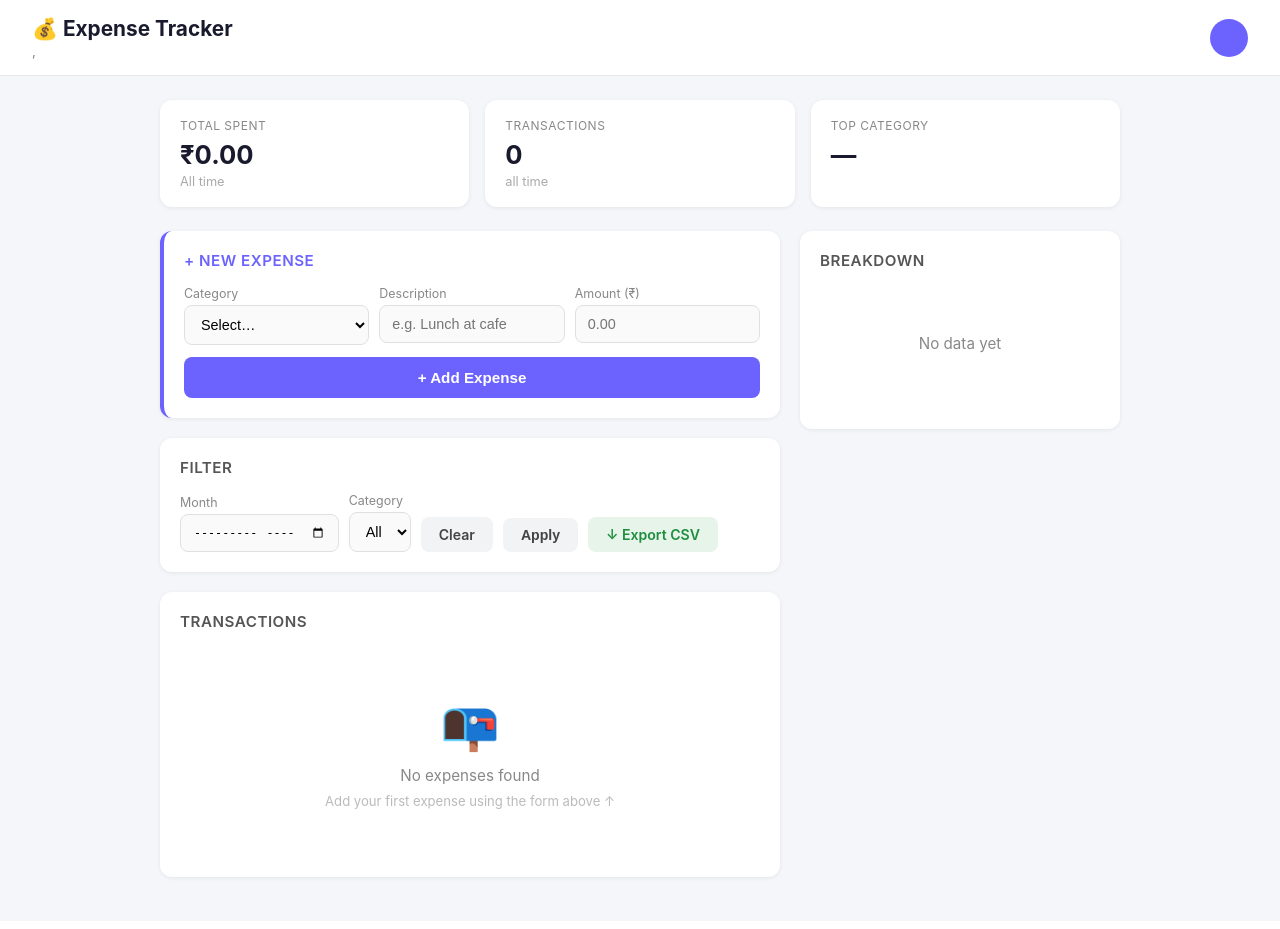
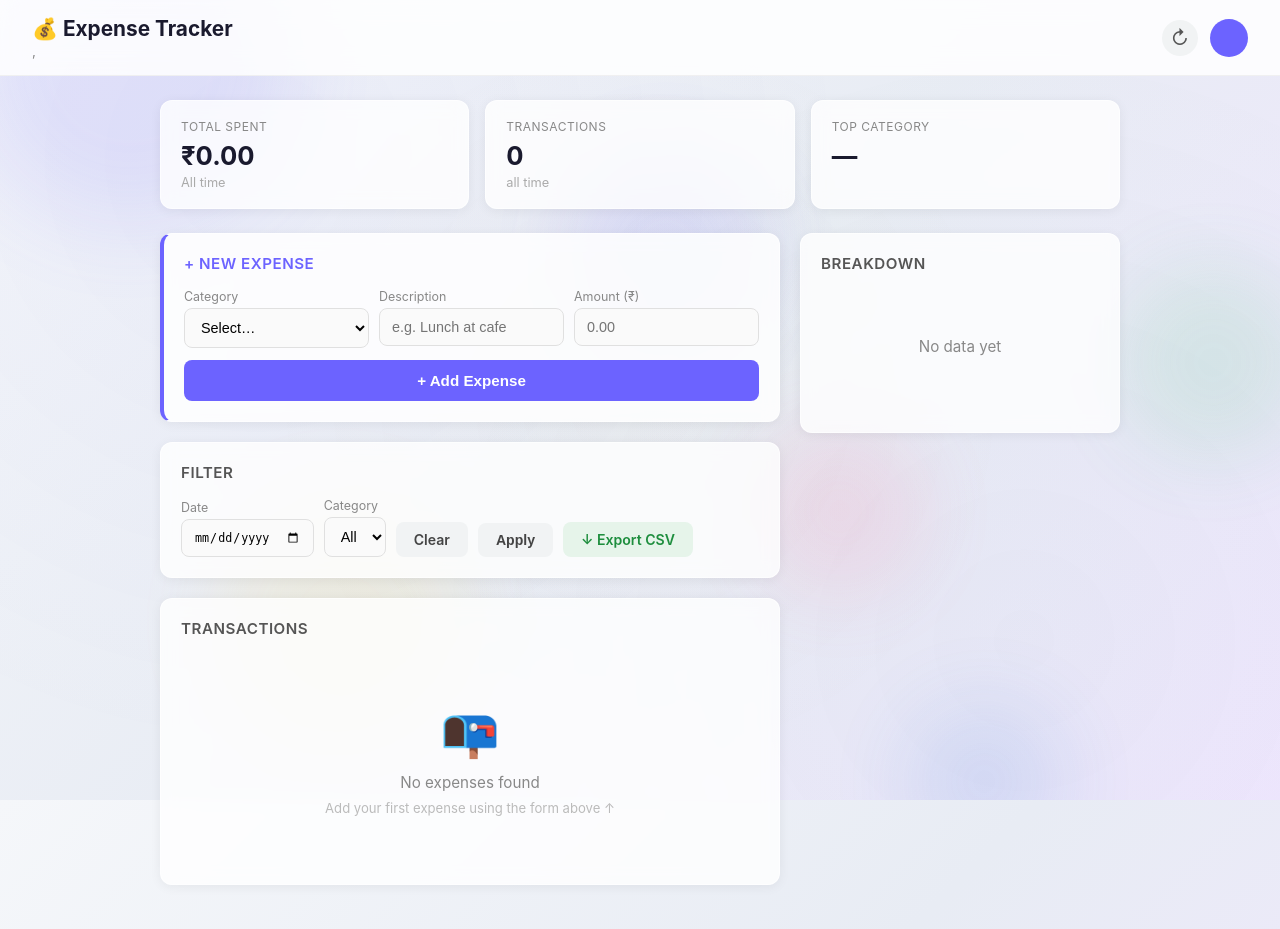
Before and after one commit to Shubhkv/expense-tracker, a Flask app: template templates/index.html in a window 1280 px wide. Before the commit the page ends 880 px from the top, so only its background shows below. Run offline with Flask 3, Linux system fonts and the light colour scheme; the template is opened without the code that fills it, so the values that code supplies are empty.

Commit message:
Add animated background, glassmorphism UI, date picker, refresh button
- Animated floating color blobs in background
- Frosted glass cards with backdrop blur
- Sticky header with glass effect
- Date picker with calendar (defaults to today)
- Refresh button in header
- Stat cards lift on hover

Co-Authored-By: Shubham Kumar <shubhkv@users.noreply.github.com>
Co-Authored-By: Claude Sonnet 4.6 <noreply@anthropic.com>
Claude-Session: https://claude.ai/code/session_01VU1vafoqhNa4TtiqNCRKzK

```diff
--- a/templates/index.html
+++ b/templates/index.html
@@ -7,9 +7,39 @@
     <script src="https://cdn.jsdelivr.net/npm/chart.js"></script>
     <style>
         * { box-sizing: border-box; margin: 0; padding: 0; }
-        body { font-family: -apple-system, BlinkMacSystemFont, "Segoe UI", sans-serif; background: #f5f6fa; color: #333; }
+        body {
+            font-family: -apple-system, BlinkMacSystemFont, "Segoe UI", sans-serif;
+            background: linear-gradient(135deg, #f5f7fa 0%, #e8ecf4 50%, #f0e6ff 100%);
+            background-attachment: fixed;
+            color: #333;
+            min-height: 100vh;
+            position: relative;
+        }
+        body::before {
+            content: '';
+            position: fixed;
+            top: 0; left: 0; right: 0; bottom: 0;
+            background:
+                radial-gradient(circle at 20% 20%, rgba(108,99,255,0.04) 0%, transparent 50%),
+                radial-gradient(circle at 80% 80%, rgba(72,199,116,0.04) 0%, transparent 50%),
+                radial-gradient(circle at 50% 50%, rgba(255,221,87,0.03) 0%, transparent 50%);
+            pointer-events: none;
+            z-index: 0;
+        }
+        header, .page { position: relative; z-index: 1; }
 
-        header { background: white; padding: 16px 32px; border-bottom: 1px solid #e8e8e8; display: flex; justify-content: space-between; align-items: center; }
+
+        .header-right { display: flex; align-items: center; gap: 12px; }
+        .refresh-btn { width: 36px; height: 36px; border-radius: 50%; background: #f1f3f4; color: #555; display: flex; align-items: center; justify-content: center; font-size: 1.2em; text-decoration: none; transition: background 0.2s, transform 0.3s; }
+        .refresh-btn:hover { background: #e0e0e0; transform: rotate(180deg); }
+        header {
+            background: rgba(255,255,255,0.85);
+            backdrop-filter: blur(12px); -webkit-backdrop-filter: blur(12px);
+            padding: 16px 32px;
+            border-bottom: 1px solid rgba(232,232,232,0.6);
+            display: flex; justify-content: space-between; align-items: center;
+            position: sticky; top: 0; z-index: 10;
+        }
         .header-left h1 { font-size: 1.3em; font-weight: 700; color: #1a1a2e; }
         .header-left .greeting { font-size: 0.85em; color: #888; margin-top: 2px; }
         .avatar { width: 38px; height: 38px; border-radius: 50%; background: #6c63ff; color: white; display: flex; align-items: center; justify-content: center; font-weight: 700; font-size: 0.95em; }
@@ -23,7 +53,15 @@
 
         /* Stats row */
         .stats { display: grid; grid-template-columns: repeat(3, 1fr); gap: 16px; margin-bottom: 24px; }
-        .stat-card { background: white; border-radius: 12px; padding: 18px 20px; box-shadow: 0 1px 4px rgba(0,0,0,0.07); }
+        .stat-card {
+            background: rgba(255,255,255,0.8);
+            backdrop-filter: blur(8px); -webkit-backdrop-filter: blur(8px);
+            border-radius: 12px; padding: 18px 20px;
+            box-shadow: 0 2px 12px rgba(0,0,0,0.06);
+            border: 1px solid rgba(255,255,255,0.6);
+            transition: transform 0.2s, box-shadow 0.2s;
+        }
+        .stat-card:hover { transform: translateY(-2px); box-shadow: 0 4px 20px rgba(108,99,255,0.12); }
         .stat-card .label { font-size: 0.75em; color: #888; text-transform: uppercase; letter-spacing: 0.5px; margin-bottom: 6px; }
         .stat-card .value { font-size: 1.6em; font-weight: 700; color: #1a1a2e; }
         .stat-card .sub { font-size: 0.8em; color: #aaa; margin-top: 4px; }
@@ -31,11 +69,26 @@
         /* Main grid */
         .grid { display: grid; grid-template-columns: 1fr 320px; gap: 20px; }
 
-        .card { background: white; border-radius: 12px; padding: 20px; box-shadow: 0 1px 4px rgba(0,0,0,0.07); margin-bottom: 20px; }
+        .card {
+            background: rgba(255,255,255,0.8);
+            backdrop-filter: blur(8px); -webkit-backdrop-filter: blur(8px);
+            border-radius: 12px; padding: 20px;
+            box-shadow: 0 2px 12px rgba(0,0,0,0.06);
+            border: 1px solid rgba(255,255,255,0.6);
+            margin-bottom: 20px;
+        }
         .card h2 { font-size: 0.95em; font-weight: 600; color: #555; text-transform: uppercase; letter-spacing: 0.5px; margin-bottom: 16px; }
 
         /* Add form */
-        .add-form { background: white; border-radius: 12px; padding: 20px; box-shadow: 0 1px 4px rgba(0,0,0,0.07); margin-bottom: 20px; border-left: 4px solid #6c63ff; }
+        .add-form {
+            background: rgba(255,255,255,0.85);
+            backdrop-filter: blur(8px); -webkit-backdrop-filter: blur(8px);
+            border-radius: 12px; padding: 20px;
+            box-shadow: 0 2px 12px rgba(0,0,0,0.06);
+            border: 1px solid rgba(255,255,255,0.6);
+            border-left: 4px solid #6c63ff;
+            margin-bottom: 20px;
+        }
         .add-form h2 { font-size: 0.95em; font-weight: 600; color: #6c63ff; text-transform: uppercase; letter-spacing: 0.5px; margin-bottom: 16px; }
         .form-row { display: grid; grid-template-columns: 1fr 1fr 1fr; gap: 10px; }
         label { font-size: 0.78em; color: #888; display: block; margin-bottom: 4px; }
@@ -99,16 +152,82 @@
             table { font-size: 0.82em; }
             .actions { flex-direction: column; }
         }
+
+        /* Floating background shapes */
+        .bg-shapes { position: fixed; top: 0; left: 0; width: 100%; height: 100%; z-index: 0; overflow: hidden; pointer-events: none; }
+        .shape {
+            position: absolute;
+            border-radius: 50%;
+            opacity: 0.12;
+            filter: blur(40px);
+            animation: floatShape 20s ease-in-out infinite;
+        }
+        .shape-1 {
+            width: 300px; height: 300px;
+            background: #6c63ff;
+            top: -50px; left: -50px;
+            animation-duration: 25s;
+        }
+        .shape-2 {
+            width: 200px; height: 200px;
+            background: #48c774;
+            top: 30%; right: -40px;
+            animation-duration: 20s;
+            animation-delay: -5s;
+        }
+        .shape-3 {
+            width: 250px; height: 250px;
+            background: #ffdd57;
+            bottom: 10%; left: 15%;
+            animation-duration: 22s;
+            animation-delay: -8s;
+        }
+        .shape-4 {
+            width: 180px; height: 180px;
+            background: #ff6b9d;
+            top: 50%; left: 60%;
+            animation-duration: 18s;
+            animation-delay: -3s;
+        }
+        .shape-5 {
+            width: 150px; height: 150px;
+            background: #3273dc;
+            bottom: -30px; right: 20%;
+            animation-duration: 23s;
+            animation-delay: -12s;
+        }
+        .shape-6 {
+            width: 220px; height: 220px;
+            background: #6c63ff;
+            top: 15%; left: 45%;
+            animation-duration: 28s;
+            animation-delay: -7s;
+        }
+        @keyframes floatShape {
+            0%, 100% { transform: translate(0, 0) scale(1); }
+            25% { transform: translate(30px, -40px) scale(1.1); }
+            50% { transform: translate(-20px, 20px) scale(0.95); }
+            75% { transform: translate(40px, 30px) scale(1.05); }
+        }
     </style>
 </head>
 <body>
+<div class="bg-shapes">
+    <div class="shape shape-1"></div>
+    <div class="shape shape-2"></div>
+    <div class="shape shape-3"></div>
+    <div class="shape shape-4"></div>
+    <div class="shape shape-5"></div>
+    <div class="shape shape-6"></div>
+</div>
+
 
 <header>
     <div class="header-left">
         <h1>💰 Expense Tracker</h1>
         <div class="greeting">{{ greeting }}, {{ user }}</div>
     </div>
-    <div class="avatar">{{ user[0]|upper }}</div>
+    <div class="header-right"><a href="/" class="refresh-btn" title="Refresh">↻</a><div class="avatar">{{ user[0]|upper }}</div></div>
 </header>
 
 <div class="page">
@@ -180,8 +299,8 @@
                 <form method="GET" action="/">
                     <div class="filter-row">
                         <div>
-                            <label>Month</label>
-                            <input type="month" name="month" value="{{ month }}">
+                            <label>Date</label>
+                            <input type="date" name="date" value="{{ date or today }}" max="{{ today }}">
                         </div>
                         <div>
                             <label>Category</label>
--- a/web.py
+++ b/web.py
@@ -1,6 +1,6 @@
 from flask import Flask, render_template, request, redirect, url_for
 from db import get_connection
-from datetime import datetime
+from datetime import datetime, date
 
 app = Flask(__name__)
 app.secret_key = "expense-tracker-dev"
@@ -50,16 +50,16 @@ def index():
     if not user:
         return redirect(url_for("setup"))
 
-    month = request.args.get("month", "")
+    filter_date = request.args.get("date", "")
     category = request.args.get("category", "")
     success = request.args.get("success", "")
 
     query = "SELECT id, date, category, description, amount FROM expenses WHERE 1=1"
     params = []
 
-    if month:
-        query += " AND TO_CHAR(date, 'YYYY-MM') = %s"
-        params.append(month)
+    if filter_date:
+        query += " AND date = %s"
+        params.append(filter_date)
     if category:
         query += " AND category = %s"
         params.append(category)
@@ -74,12 +74,12 @@ def index():
         total = conn.execute("SELECT SUM(amount) FROM expenses").fetchone()[0] or 0
         categories = conn.execute("SELECT DISTINCT category FROM expenses ORDER BY category").fetchall()
 
-        if month or category:
+        if filter_date or category:
             filter_query = "SELECT SUM(amount) FROM expenses WHERE 1=1"
             filter_params = []
-            if month:
-                filter_query += " AND TO_CHAR(date, 'YYYY-MM') = %s"
-                filter_params.append(month)
+            if filter_date:
+                filter_query += " AND date = %s"
+                filter_params.append(filter_date)
             if category:
                 filter_query += " AND category = %s"
                 filter_params.append(category)
@@ -87,13 +87,14 @@ def index():
         else:
             filtered_total = total
 
-    is_filtered = bool(month or category)
+    is_filtered = bool(filter_date or category)
     greeting = get_greeting()
+    today_str = date.today().isoformat()
     return render_template("index.html", expenses=expenses, summary=summary,
                          total=total, filtered_total=filtered_total,
-                         categories=categories, month=month, category=category,
+                         categories=categories, date=filter_date, category=category,
                          is_filtered=is_filtered, success=success,
-                         user=user, greeting=greeting)
+                         user=user, greeting=greeting, today=today_str)
 
 @app.route("/add", methods=["POST"])
 def add():
```
